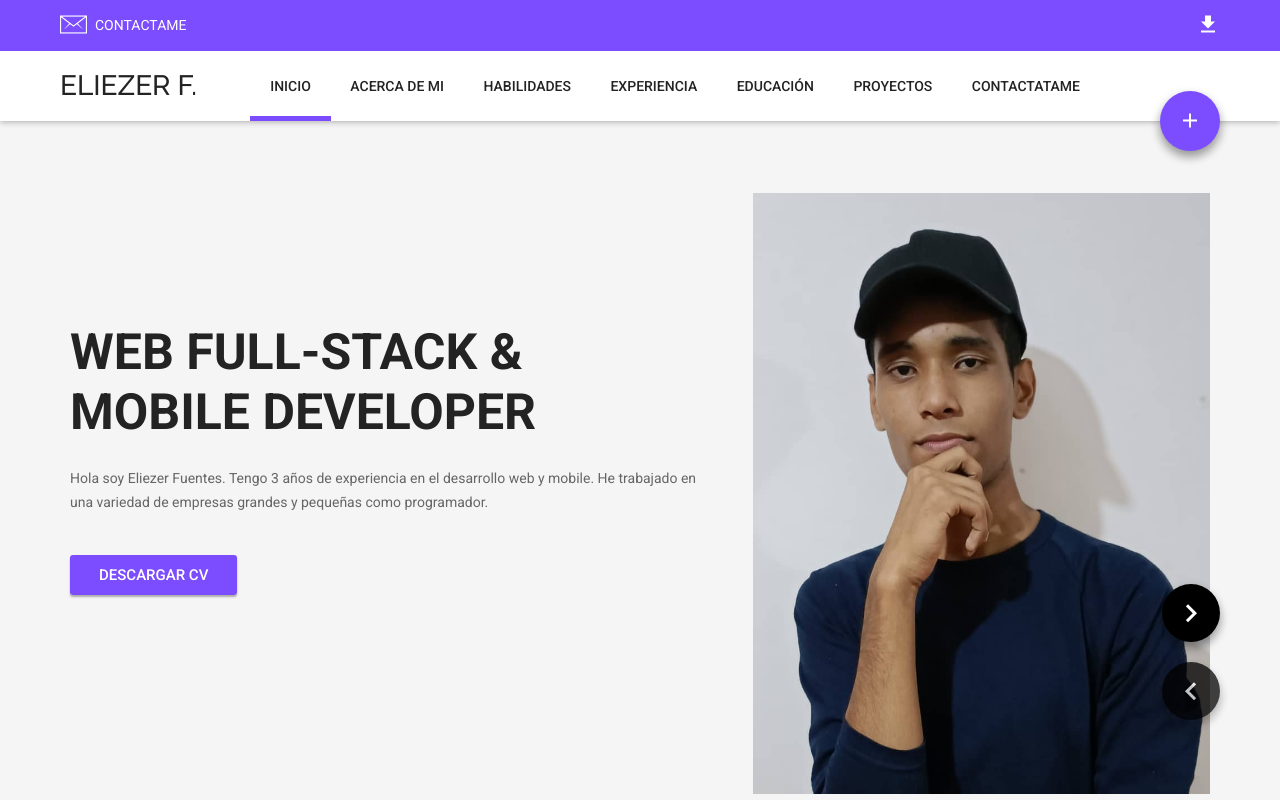
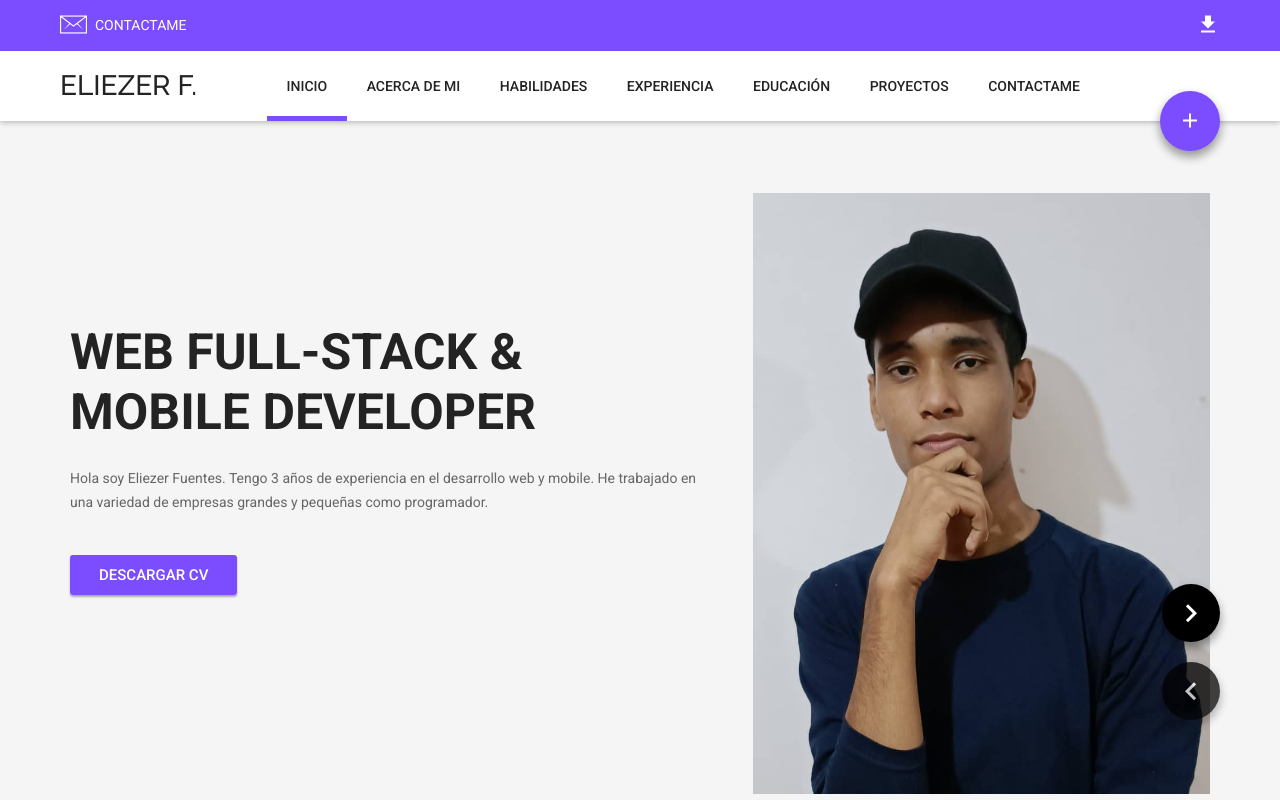
Before and after one commit to eliezerFuentes16/eliezerFuentes16.github.io, a plain HTML site: page index.html in a window 1280 px wide. Shown: the top 800 px of the page. Drawn offline with Linux system fonts and the light colour scheme; some packages are replaced by stand-ins of ours; a script that the page names is missing; files whose address does not match are found by name.

Commit message:
Update index.html

```diff
--- a/index.html
+++ b/index.html
@@ -158,7 +158,7 @@
 					<li><a href="#section5">Educación</a></li>
 					<li><a href="#section6">Proyectos</a></li>
 					<!-- <li><a href="#section7">Blog</a></li> -->
-					<li><a href="#section7">Contactatame</a></li>
+					<li><a href="#section7">Contactame</a></li>
 				</ul>
 			</nav> <!-- end .main-nav -->
 		</div> <!-- end .bottom -->
```
